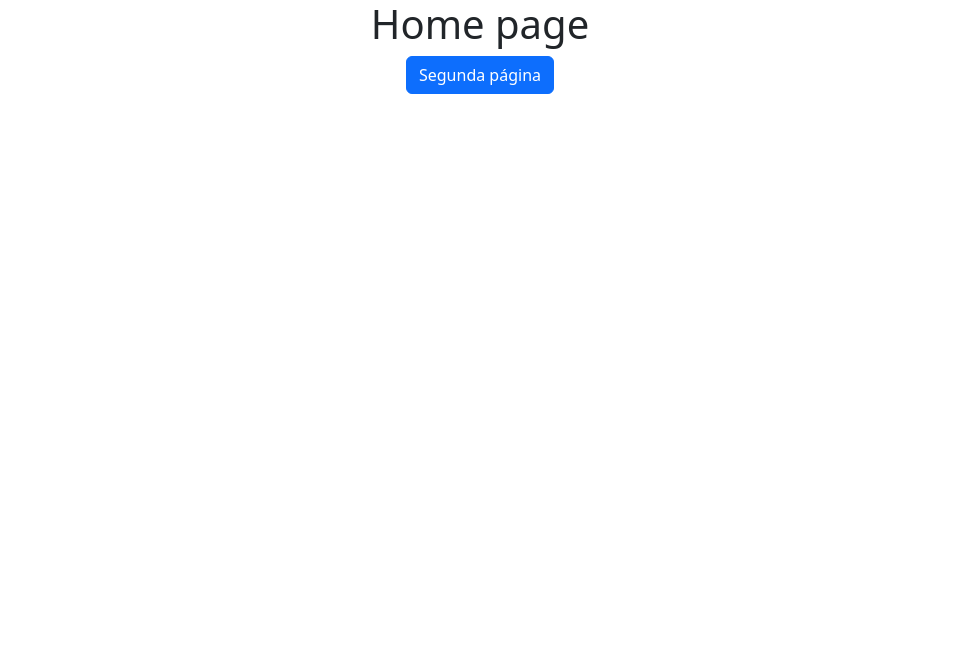
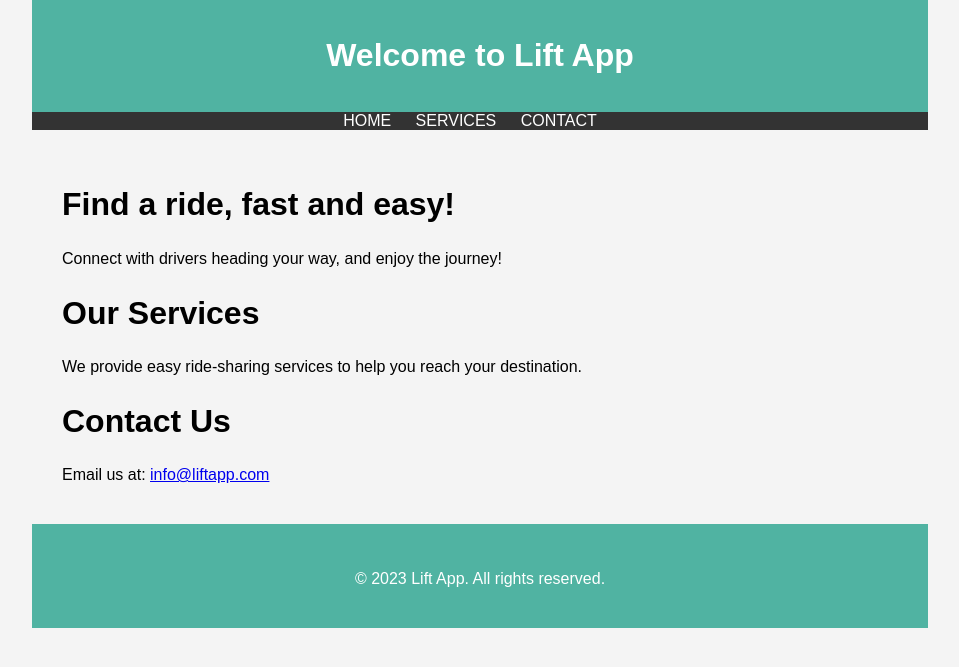
Before and after one commit to antoniomesquita09/my-django-website, a Django app: page / in a window 1280 px wide. Shown: the top 667 px of the page, without its empty margins (160-1119 px from the left). Run offline with Django 4.2, Linux system fonts and the light colour scheme.

Commit message:
Model implementation + new home page + css config

```diff
--- a/contatos/admin.py
+++ b/contatos/admin.py
@@ -1,7 +1,6 @@
 from django.contrib import admin
-
-# Register your models here.
-
 from contatos.models import Pessoa
+from MeuApp.models import Ride  # Make sure MeuApp is the correct app name
 
 admin.site.register(Pessoa)
+admin.site.register(Ride)
--- /dev/null
+++ b/contatos/static/contatos/css/styles.css
@@ -0,0 +1,61 @@
+
+body {
+    margin: 0;
+    padding: 0;
+    font-family: 'Arial', sans-serif;
+    background-color: #f4f4f4;
+}
+
+.container {
+    width: 70%;
+    margin: auto;
+}
+
+header {
+    background: #50b3a2;
+    color: white;
+    text-align: center;
+    padding: 1em;
+}
+
+nav {
+    display: flex;
+    justify-content: space-around;
+    background: #333;
+}
+
+nav ul {
+    padding: 0;
+    margin: 0;
+    list-style: none;
+}
+
+nav ul li {
+    display: inline;
+    padding-right: 20px;
+}
+
+nav ul li a {
+    color: white;
+    text-decoration: none;
+    text-transform: uppercase;
+}
+
+main {
+    padding: 30px;
+}
+
+h2 {
+    font-size: 2em;
+}
+
+p {
+    margin-bottom: 10px;
+}
+
+footer {
+    text-align: center;
+    padding: 30px;
+    background: #50b3a2;
+    color: white;
+}
--- a/my_website/settings.py
+++ b/my_website/settings.py
@@ -125,3 +125,8 @@ STATIC_URL = 'static/'
 # https://docs.djangoproject.com/en/4.2/ref/settings/#default-auto-field
 
 DEFAULT_AUTO_FIELD = 'django.db.models.BigAutoField'
+
+import os
+STATICFILES_DIRS = [
+    os.path.join(BASE_DIR, 'static'),
+]
--- a/templates/MeuApp/home.html
+++ b/templates/MeuApp/home.html
@@ -1,18 +1,42 @@
-<!doctype html>
+{% load static %}
+
+<!DOCTYPE html>
 <html lang="en">
-  <head>
-    <meta charset="utf-8">
-    <meta name="viewport" content="width=device-width, initial-scale=1">
-    <title>Bootstrap demo</title>
-    <link href="https://cdn.jsdelivr.net/npm/bootstrap@5.3.2/dist/css/bootstrap.min.css" rel="stylesheet" integrity="sha384-T3c6CoIi6uLrA9TneNEoa7RxnatzjcDSCmG1MXxSR1GAsXEV/Dwwykc2MPK8M2HN" crossorigin="anonymous">
-    <script src="https://cdn.jsdelivr.net/npm/bootstrap@5.3.2/dist/js/bootstrap.bundle.min.js" integrity="sha384-C6RzsynM9kWDrMNeT87bh95OGNyZPhcTNXj1NW7RuBCsyN/o0jlpcV8Qyq46cDfL" crossorigin="anonymous"></script>
-  </head>
-  <body>
-      <div class="container text-center">
-        <h1>Home page</h1>
-          <form action='{% url 'segunda' %}'>
-              <input type='submit' value='Segunda página' class="btn btn-primary"/>
-          </form>
-      </div>
-  </body>
+<head>
+    <meta charset="UTF-8">
+    <title>My Lift App</title>
+    <link rel="stylesheet" href="{% static 'contatos/css/styles.css' %}">
+
+</head>
+<body>
+    <div class="container">
+        <header>
+            <h1>Welcome to Lift App</h1>
+        </header>
+        <nav>
+            <ul>
+                <li><a href="#home">Home</a></li>
+                <li><a href="#services">Services</a></li>
+                <li><a href="#contact">Contact</a></li>
+            </ul>
+        </nav>
+        <main>
+            <section id="home">
+                <h2>Find a ride, fast and easy!</h2>
+                <p>Connect with drivers heading your way, and enjoy the journey!</p>
+            </section>
+            <section id="services">
+                <h2>Our Services</h2>
+                <p>We provide easy ride-sharing services to help you reach your destination.</p>
+            </section>
+            <section id="contact">
+                <h2>Contact Us</h2>
+                <p>Email us at: <a href="mailto:info@liftapp.com">info@liftapp.com</a></p>
+            </section>
+        </main>
+        <footer>
+            <p>&copy; 2023 Lift App. All rights reserved.</p>
+        </footer>
+    </div>
+</body>
 </html>
```
Also changed, not shown: contatos/static/contatos/style.css (added, +60 -0 lines), 4 other files.
